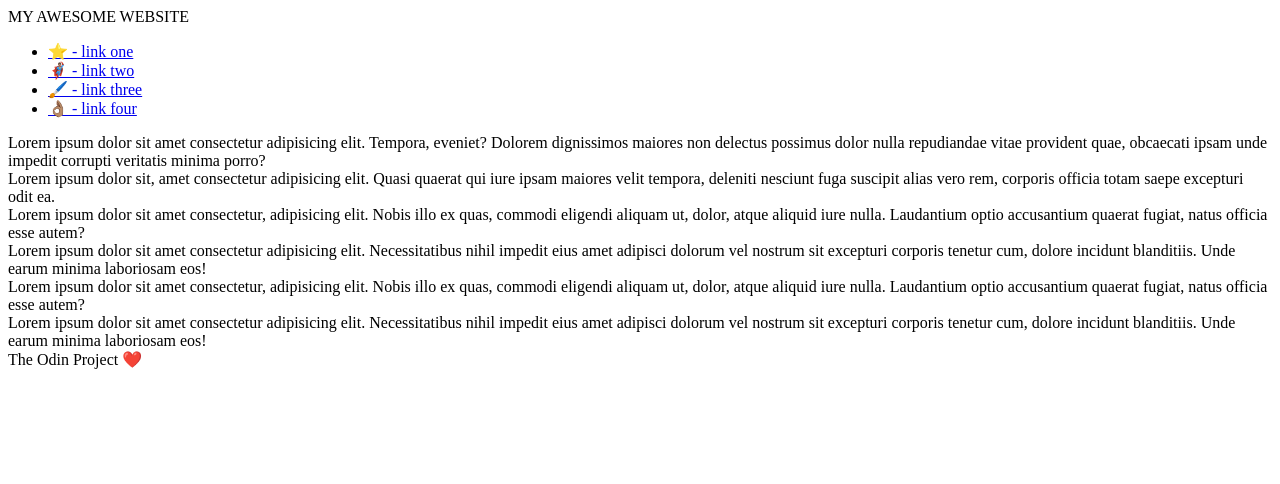
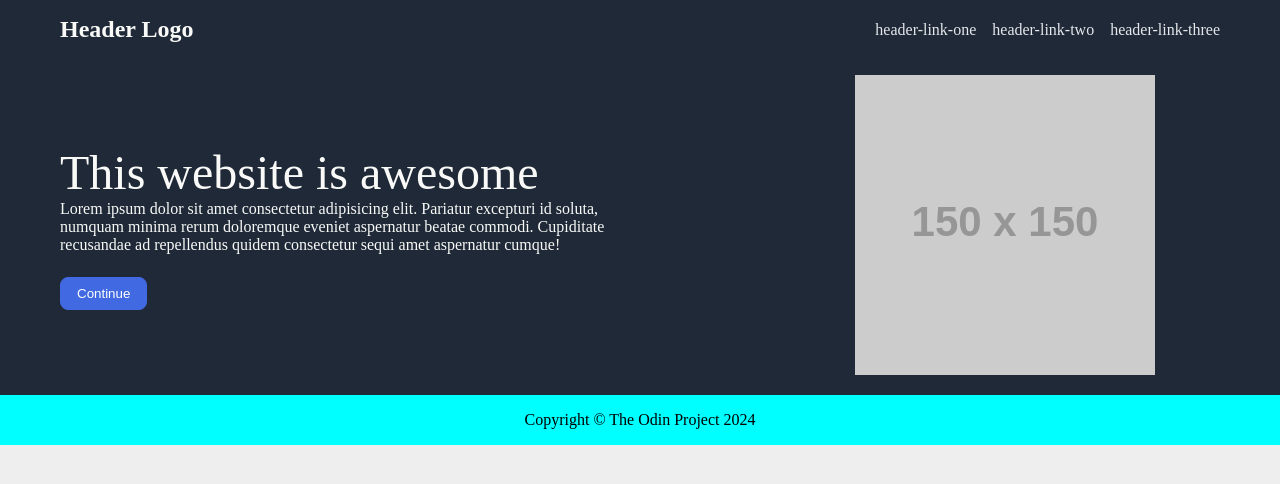
Before and after one commit to AS-Khawaja/odin-landing-page, a plain HTML site: page index.html in a window 1280 px wide. Drawn offline with Linux system fonts and the light colour scheme; placeholder pictures from the web are drawn by us.

Commit message:
Header Footer and One div

```diff
--- a/index.html
+++ b/index.html
@@ -4,35 +4,58 @@
     <meta charset="UTF-8">
     <meta http-equiv="X-UA-Compatible" content="IE=edge">
     <meta name="viewport" content="width=device-width, initial-scale=1.0">
-    <title>The Holy Grail</title>
+    <title>Odin-Landing-Page</title>
     <link rel="stylesheet" href="style.css">
   </head>
   <body>
     <div class="header">
-      MY AWESOME WEBSITE
-    </div>
+      <div class="left">
+      Header Logo
+      </div>
 
-    <div class="sidebar">
-      <ul>
-        <li><a href="#">⭐ - link one</a></li>
-        <li><a href="#">🦸🏽‍♂️ - link two</a></li>
-        <li><a href="#">🖌️ - link three</a></li>
-        <li><a href="#">👌🏽 - link four</a></li>
-      </ul>
-    </div>
-    <div class="container">
-
-      <div class="card">Lorem ipsum dolor sit amet consectetur adipisicing elit. Tempora, eveniet? Dolorem dignissimos maiores non delectus possimus dolor nulla repudiandae vitae provident quae, obcaecati ipsam unde impedit corrupti veritatis minima porro?</div>
-    <div class="card">Lorem ipsum dolor sit, amet consectetur adipisicing elit. Quasi quaerat qui iure ipsam maiores velit tempora, deleniti nesciunt fuga suscipit alias vero rem, corporis officia totam saepe excepturi odit ea.</div>
-    <div class="card">Lorem ipsum dolor sit amet consectetur, adipisicing elit. Nobis illo ex quas, commodi eligendi aliquam ut, dolor, atque aliquid iure nulla. Laudantium optio accusantium quaerat fugiat, natus officia esse autem?</div>
-    <div class="card">Lorem ipsum dolor sit amet consectetur adipisicing elit. Necessitatibus nihil impedit eius amet adipisci dolorum vel nostrum sit excepturi corporis tenetur cum, dolore incidunt blanditiis. Unde earum minima laboriosam eos!</div>
-    <div class="card">Lorem ipsum dolor sit amet consectetur, adipisicing elit. Nobis illo ex quas, commodi eligendi aliquam ut, dolor, atque aliquid iure nulla. Laudantium optio accusantium quaerat fugiat, natus officia esse autem?</div>
-    <div class="card">Lorem ipsum dolor sit amet consectetur adipisicing elit. Necessitatibus nihil impedit eius amet adipisci dolorum vel nostrum sit excepturi corporis tenetur cum, dolore incidunt blanditiis. Unde earum minima laboriosam eos!</div>
+      <div class="right">
+        <ul class="links">
+          <li><a href="google.com">header-link-one</a></li>
+          <li><a href="google.com">header-link-two</a></li>
+          <li><a href="google.com">header-link-three</a></li>
+        </ul>
+      </div>
 
     </div>
 
+
+    <div class="number2">
+
+      <div class="left2">
+        This website is awesome
+        <div class="text2">Lorem ipsum dolor sit amet consectetur adipisicing elit.
+          Pariatur excepturi id soluta, numquam minima rerum doloremque
+          eveniet aspernatur beatae commodi. Cupiditate recusandae ad repellendus
+          quidem consectetur sequi amet aspernatur cumque!</div>
+        <button class="continue">Continue</button>
+
+      </div>
+
+      <div class="right2">
+
+        <img src="https://via.placeholder.com/150" alt="placeholder image">
+
+      </div>
+
+
+      <div class="left#2">
+
+      </div>
+
+
+
+    </div>
+
+
+
+
     <div class="footer">
-      The Odin Project ❤️
+      Copyright © The Odin Project 2024
     </div>
   </body>
 </html>
--- a/style.css
+++ b/style.css
@@ -0,0 +1,88 @@
+body {
+    margin: 0;
+    background: #eee;
+  }
+
+.header{
+    display: flex;
+    justify-content: space-between;
+    background-color: #1F2937;
+    padding: 16px;
+    padding-right: 60px;
+    padding-left: 60px;
+}
+
+.left{
+    font-size: 24px;
+    font-weight: bolder;
+    color: #F9FAF8;
+}
+
+a {
+    /* this removes the line under our links */
+    text-decoration: none;
+    color: #E5E7EB;
+}
+
+ul {
+    list-style-type: none;
+}
+
+ul {
+    display: flex;
+    margin: 0;
+    padding: 0;
+    gap: 16px;
+}
+
+.right{
+    display: flex;
+    justify-items: center;
+    align-items: center;
+    gap: 16px;
+}
+
+.footer{
+    background-color:aqua;
+    padding: 16px;
+    display: flex;
+    justify-content: center;
+}
+
+button {
+    cursor: pointer;
+    padding: 8px 16px;
+    border-radius: 8px;
+  }
+
+  button.continue {
+    background: royalblue;
+    border: 1px solid royalblue;
+    color: white;
+  }
+
+.number2{
+    display: flex;
+    justify-content: space-between;
+    align-items: center;
+    padding: 16px;
+    padding-left: 60px;
+    padding-right: 60px;
+    background-color: #1F2937;
+
+}
+img{
+    height: 60%;
+    width: 200%;
+}
+
+.left2{
+    height: 50%;
+    width: 50%;
+    font-size: 48px;
+    color: #F9FAF8;
+}
+.text2{
+
+    font-size: medium;
+}
```
